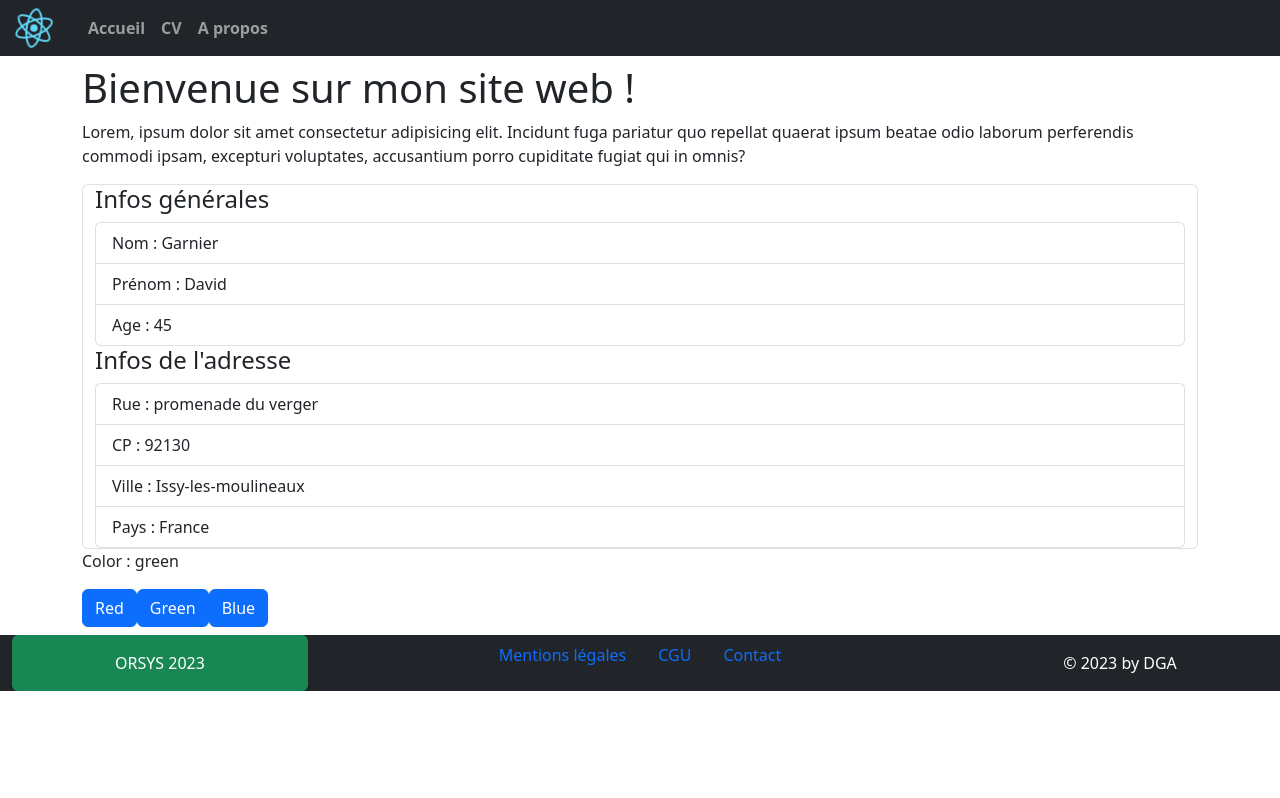
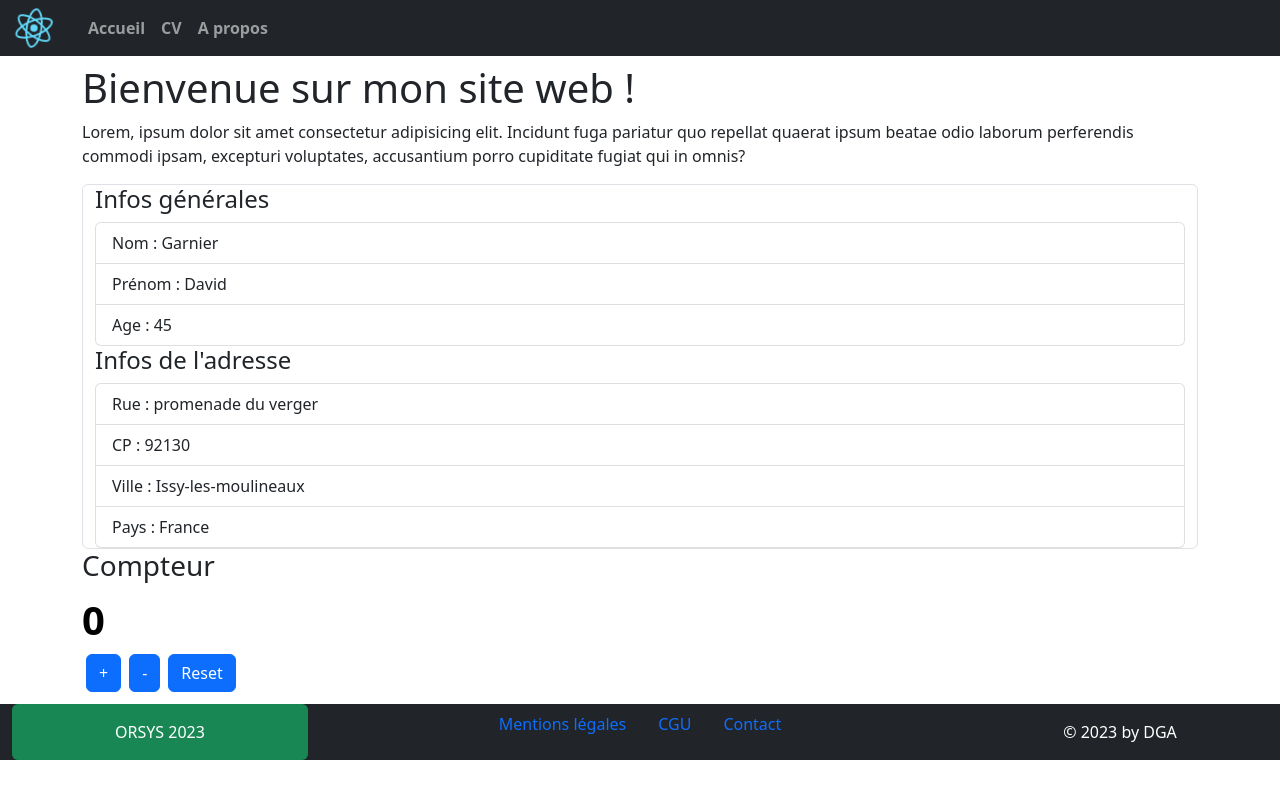
Before and after one commit to Kaemyll/ORSYS-ReactJS, a React (Create React App) app in the folder renskrypt/: page / in a window 1280 px wide. Built offline with nearby package versions, Linux system fonts and the light colour scheme.

Commit message:
dev: counter integration

```diff
--- a/renskrypt/src/components/Layout/Main.jsx
+++ b/renskrypt/src/components/Layout/Main.jsx
@@ -2,6 +2,7 @@ import React from "react";
 import { Button, Container } from "react-bootstrap";
 import { useState } from "react";
 import Profile from "../Main/Profile";
+import Counter from "../Main/Counter";
 
 export default function Main() {
   let profileUser = {
@@ -18,13 +19,6 @@ export default function Main() {
     },
   };
 
-  let [color, setColor] = useState("green");
-
-  function changeColor(newColor) {
-    setColor(newColor);
-    console.log(color);
-  }
-
   return (
     <Container className="my-2">
       <h1>Bienvenue sur mon site web !</h1>
@@ -35,10 +29,7 @@ export default function Main() {
         qui in omnis?
       </p>
       <Profile {...profileUser} />
-      <p>Color : {color}</p>
-      <Button onClick={() => changeColor("red")}>Red</Button>
-      <Button onClick={() => changeColor("green")}>Green</Button>
-      <Button onClick={() => changeColor("blue")}>Blue</Button>
+      <Counter />
     </Container>
   );
 }
--- /dev/null
+++ b/renskrypt/src/components/Main/Counter.jsx
@@ -0,0 +1,40 @@
+import React from "react";
+import { Button } from "react-bootstrap";
+import { useState } from "react";
+
+export default function Counter() {
+  const [counter, setCounter] = useState(0);
+  console.log(counter);
+
+  const increase = () => {
+    setCounter((count) => count + 1);
+  };
+  const decrease = () => {
+    setCounter((count) => count - 1);
+  };
+  const reset = () => {
+    setCounter(0);
+  };
+
+  const countColor = counter > 0 ? "green" : counter < 0 ? "red" : "black";
+
+  return (
+    <div>
+      <h3>Compteur</h3>
+      <span className="fw-bold fs-1" style={{ color: countColor }}>
+        {counter}
+      </span>
+      <div>
+        <Button className="m-1" onClick={increase}>
+          +
+        </Button>
+        <Button className="m-1" onClick={decrease}>
+          -
+        </Button>
+        <Button className="m-1" onClick={reset}>
+          Reset
+        </Button>
+      </div>
+    </div>
+  );
+}
```
